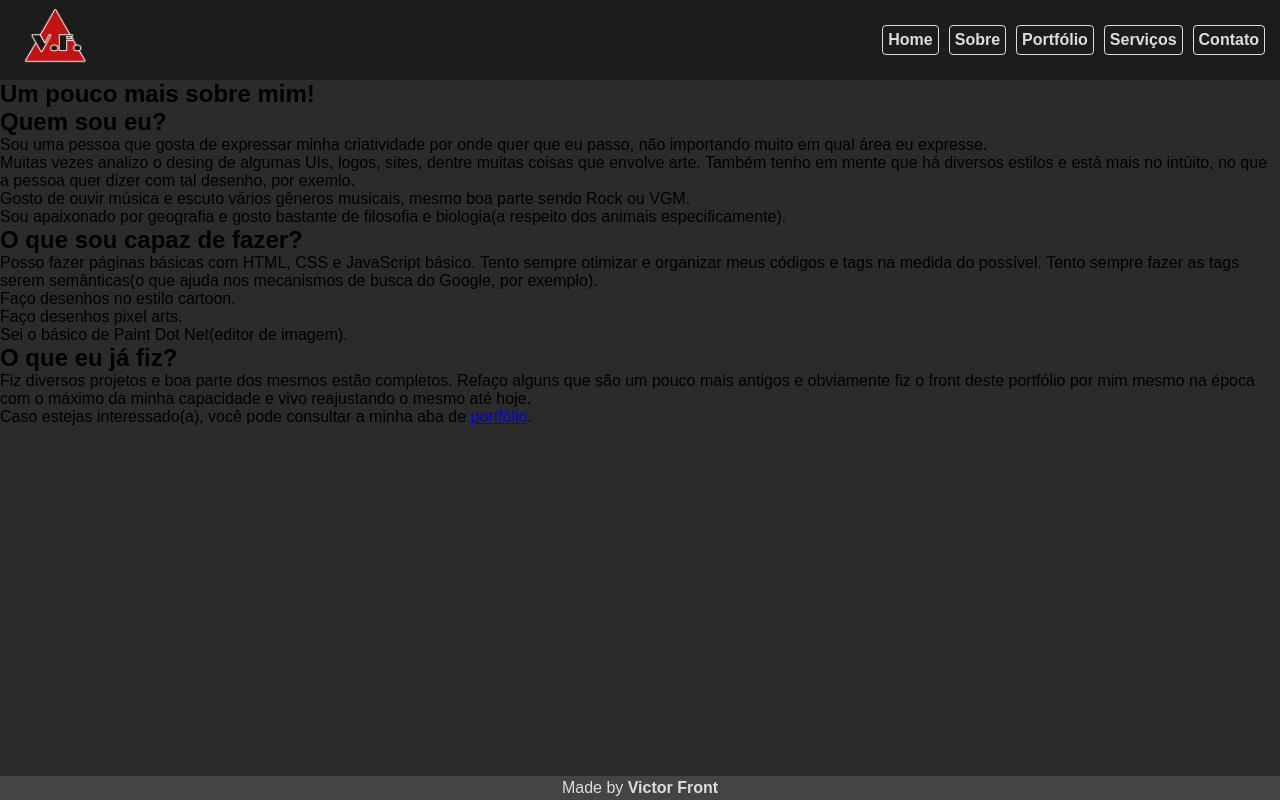
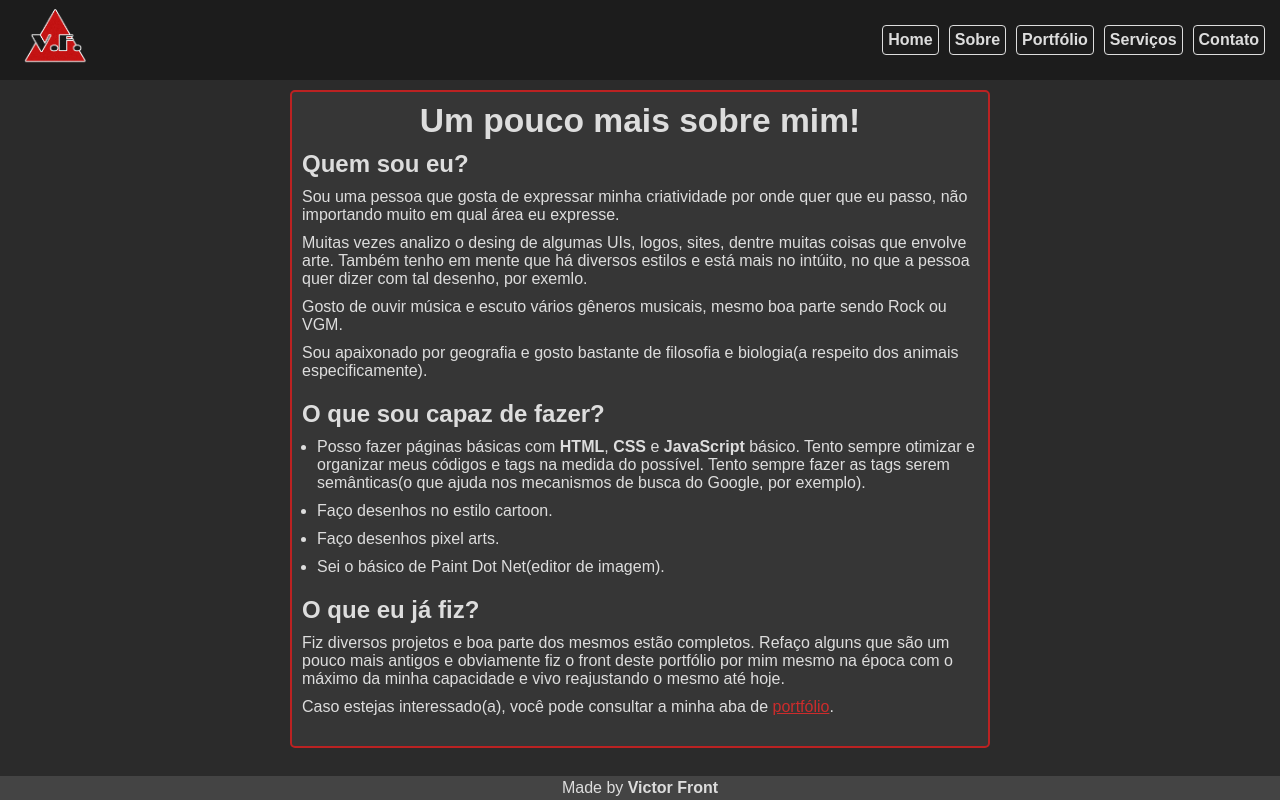
Before and after one commit to victor-front/Portfolio-Victor-g2, a plain HTML site: page data/pages/sobre.html in a window 1280 px wide. Drawn offline with Linux system fonts and the light colour scheme.

Commit message:
css adicionado a página 2

```diff
--- a/data/pages/sobre.css
+++ b/data/pages/sobre.css
@@ -14,3 +14,45 @@ body, html{
 body{
 	background-color: #2b2b2b;
 }
+
+.section{
+	border: 2px solid #bb2222;
+	padding: 10px;
+	border-radius: 5px;
+	background-color: #363636;
+	color: #ddd;
+	max-width: 700px;
+	margin: auto;
+	margin-top: 10px;
+	margin-bottom: 10px;
+}
+.section h1{
+	font-size: 2.1em;
+	text-align: center;
+	margin-bottom: 10px;
+}
+
+.section div{
+	margin-bottom: 20px;
+}
+
+.section h2{
+	margin-bottom: 10px;
+}
+
+.section p{
+	margin-bottom: 10px;
+}
+
+.section .lista-sob{
+	list-style: none;
+}
+
+.section .lista-cap li{
+	margin-bottom: 10px;
+	margin-left: 15px;
+}
+
+.section a{
+	color: #cc2c2c;
+}
--- a/data/pages/sobre.html
+++ b/data/pages/sobre.html
@@ -39,7 +39,7 @@
 				<div class="div-capaz">
 					<h2>O que sou capaz de fazer?</h2>
 					<ul class="lista-cap">
-						<li>Posso fazer páginas básicas com HTML, CSS e JavaScript básico. Tento sempre otimizar e organizar meus códigos e tags na medida do possível. Tento sempre fazer as tags serem semânticas(o que ajuda nos mecanismos de busca do Google, por exemplo).</li>
+						<li>Posso fazer páginas básicas com <strong>HTML</strong>, <strong>CSS</strong> e <strong>JavaScript</strong> básico. Tento sempre otimizar e organizar meus códigos e tags na medida do possível. Tento sempre fazer as tags serem semânticas(o que ajuda nos mecanismos de busca do Google, por exemplo).</li>
 						<li>Faço desenhos no estilo cartoon.</li>
 						<li>Faço desenhos pixel arts.</li>
 						<li>Sei o básico de Paint Dot Net(editor de imagem).</li>
```
